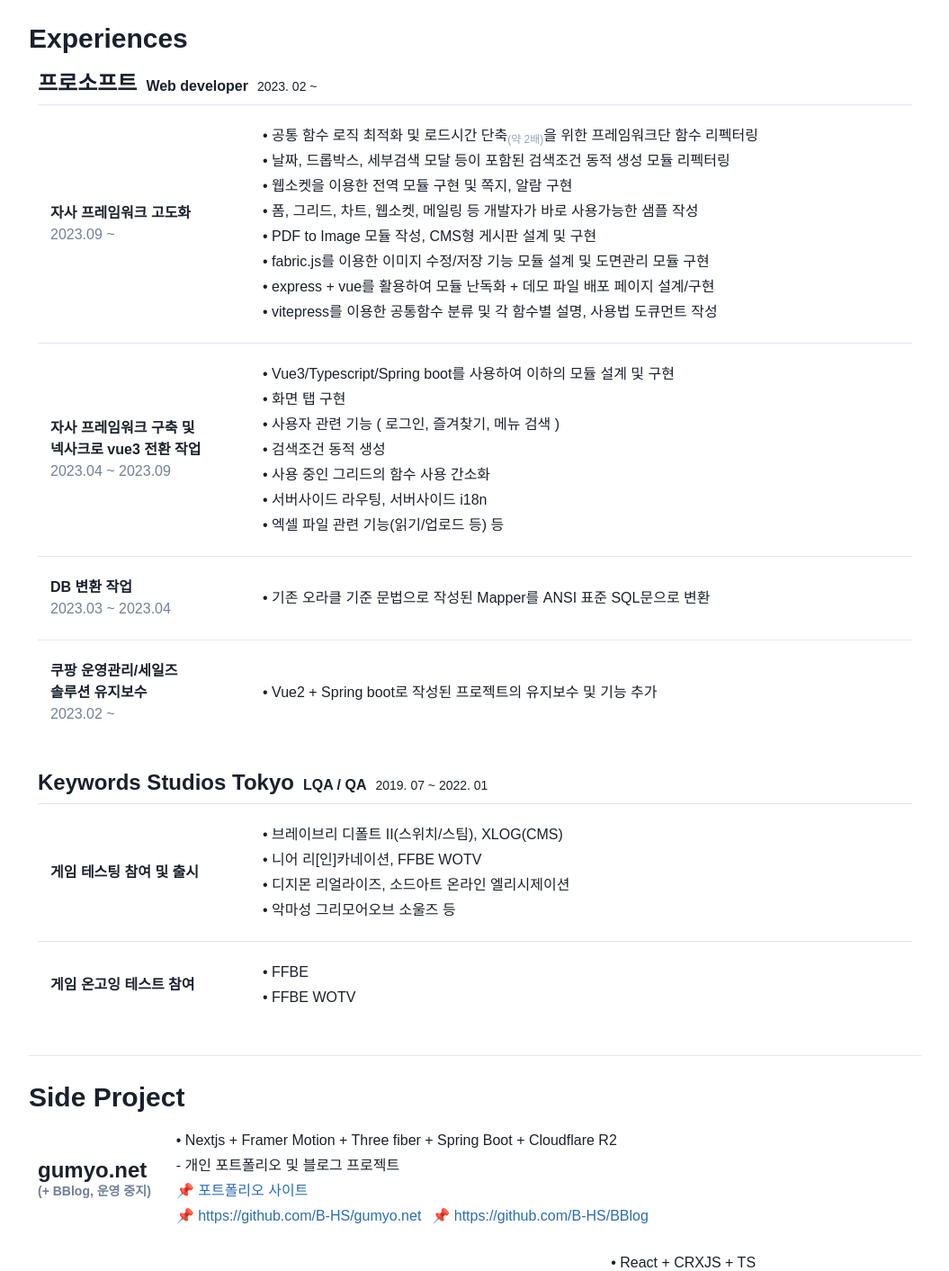
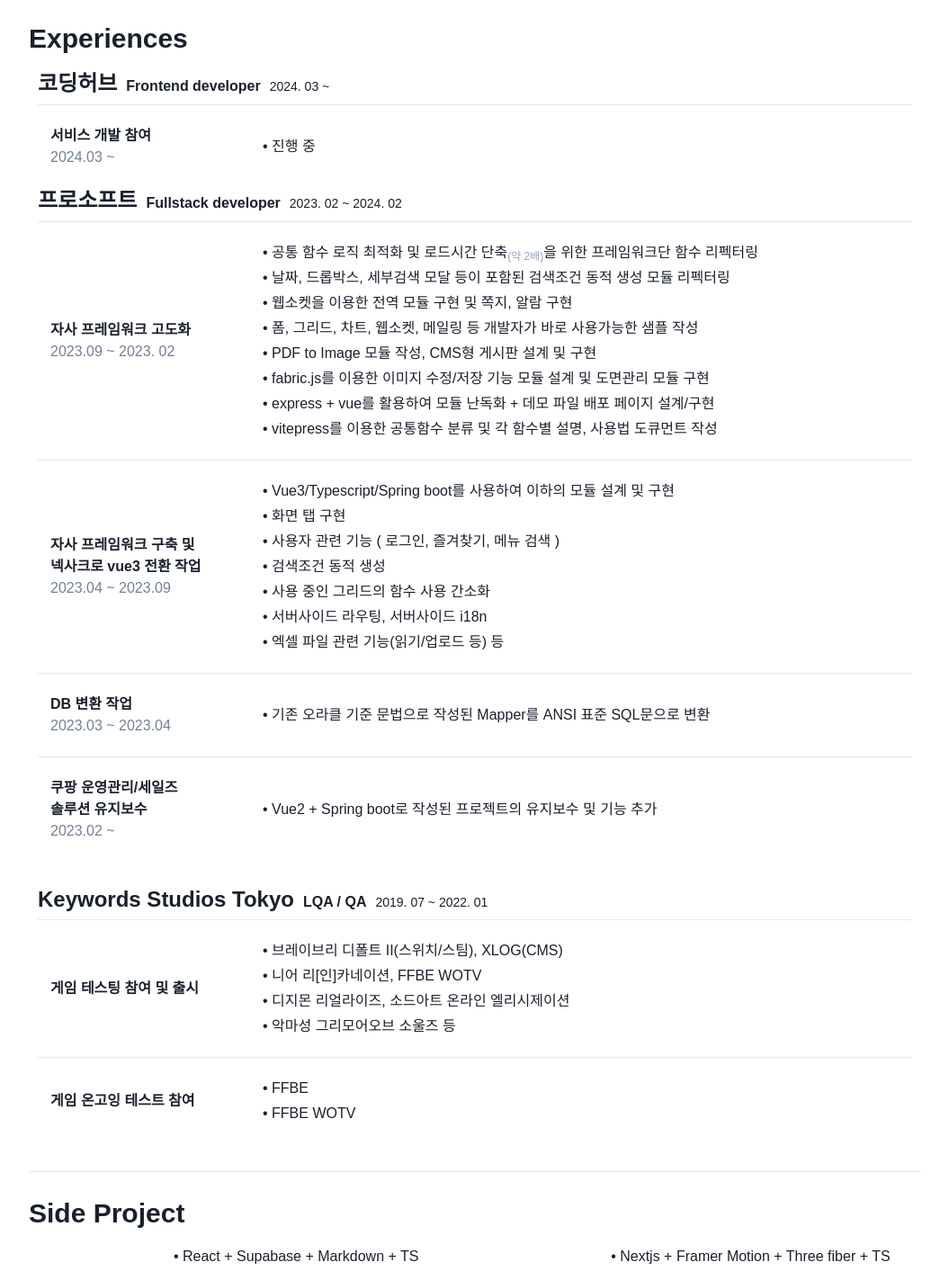
Before and after one commit to B-HS/RESUME, a Next.js app: page / in a window 1280 px wide. Shown: the part 680-2093 px from the top of the page at 90% size, without its empty margins (112-1167 px from the left). Built offline with nearby package versions, Linux system fonts and the light colour scheme.

Commit message:
Update Intro and experiences information

```diff
--- a/src/components/experiences/experiences.tsx
+++ b/src/components/experiences/experiences.tsx
@@ -1,6 +1,7 @@
 import { Box, Heading, Stack } from '@chakra-ui/react'
 import Keywords from './joblist/keywords'
 import Prosoft from './joblist/prosoft'
+import Codinghub from './joblist/codinghub'
 
 const Experiences = () => {
     return (
@@ -9,6 +10,7 @@ const Experiences = () => {
                 Experiences
             </Heading>
             <Stack p={2.5}>
+                <Codinghub />
                 <Prosoft />
                 <Keywords />
             </Stack>
--- /dev/null
+++ b/src/components/experiences/joblist/codinghub.tsx
@@ -0,0 +1,29 @@
+import { Box, Flex, HStack, Heading, Stack, StackDivider, Text } from '@chakra-ui/react'
+const Codinghub = () => {
+    return (
+        <Stack divider={<StackDivider />}>
+            <Flex gap={3} flexDir={'column'}>
+                <HStack alignItems={'baseline'} gap={2.5} flexWrap={'wrap'}>
+                    <Heading fontSize={'2xl'}>코딩허브</Heading>
+                    <Heading fontSize={'md'}>Frontend developer</Heading>
+                    <Text fontSize={'sm'}>2024. 03 ~ </Text>
+                </HStack>
+            </Flex>
+            <HStack p={3.5} flexWrap={'wrap'} justifyContent={'space-between'}>
+                <Box>
+                    <Text fontWeight={'bold'}>서비스 개발 참여</Text>
+                    <Text color={'gray.500'}>2024.03 ~</Text>
+                </Box>
+                <Box w={['75%', '100%', '75%', '75%', '75%']}>
+                    <Stack>
+                        <Flex flexDir={'column'} gap={1}>
+                            <Text> • 진행 중 </Text>
+                        </Flex>
+                    </Stack>
+                </Box>
+            </HStack>
+        </Stack>
+    )
+}
+
+export default Codinghub
--- a/src/components/experiences/joblist/prosoft.tsx
+++ b/src/components/experiences/joblist/prosoft.tsx
@@ -5,14 +5,14 @@ const Prosoft = () => {
             <Flex gap={3} flexDir={'column'}>
                 <HStack alignItems={'baseline'} gap={2.5} flexWrap={'wrap'}>
                     <Heading fontSize={'2xl'}>프로소프트</Heading>
-                    <Heading fontSize={'md'}>Web developer</Heading>
-                    <Text fontSize={'sm'}>2023. 02 ~ </Text>
+                    <Heading fontSize={'md'}>Fullstack developer</Heading>
+                    <Text fontSize={'sm'}>2023. 02 ~ 2024. 02 </Text>
                 </HStack>
             </Flex>
             <HStack p={3.5} flexWrap={'wrap'} justifyContent={'space-between'}>
                 <Box>
                     <Text fontWeight={'bold'}>자사 프레임워크 고도화</Text>
-                    <Text color={'gray.500'}>2023.09 ~</Text>
+                    <Text color={'gray.500'}>2023.09 ~ 2023. 02</Text>
                 </Box>
                 <Box w={['75%', '100%', '75%', '75%', '75%']}>
                     <Stack>
--- a/src/components/intro.tsx
+++ b/src/components/intro.tsx
@@ -10,7 +10,7 @@ const Intro = () => {
                 <Text>
                     23년 웹 개발을 시작하였으며 오라클 DB to MARIADB를 위한 ANSI표준 형태의 DB변환, 이후 Vue3와 TS를 이용하여 자사 프레임워크 개발 및
                     개발 중인 프레임워크를 이용하여 넥사크로로 작성된 AMS/WMS시스템의 Vue3의 전환 작업을 끝냈으며 이후 프레임워크 고도화를 진행
-                    중입니다.
+                    하였습니다.
                 </Text>
                 <Text>
                     프로소프트 회사에서는 vue를 이용한 프론트엔드 프레임워크 설계를 주도하였으며 공통 모듈 등의 설계및 개발을 진행해왔으며, 구축 후
@@ -18,8 +18,8 @@ const Intro = () => {
                     수행하였습니다.
                 </Text>
                 <Text>
-                    불편함을 해결하는 것을 주로 개발에 녹여내고 있습니다. 매일 확인하는 환율, 즐겨보는 웹툰 등의 없는 기능 등을 직접 손으로 구현 및
-                    배포해보았습니다.
+                    개인적인 개발로는 불편함을 해결하는 것을 주로 개발에 녹여내고 있습니다. 매일 확인하는 환율, 즐겨보는 웹툰 등의 없는 기능 등을 직접
+                    손으로 구현 및 배포해보았습니다.
                 </Text>
             </Stack>
         </Box>
--- a/src/components/sideproject/projects/gumyonetBblog.tsx
+++ b/src/components/sideproject/projects/gumyonetBblog.tsx
@@ -2,18 +2,29 @@ import { Flex, HStack, Heading, Link, Stack, Text } from '@chakra-ui/react'
 const GumyonetBblog = () => {
     return (
         <Flex gap={3} flexDir={'column'}>
-            <Flex alignItems={'baseline'} gap={2.5}>
-                <HStack w={'100%'} flexWrap={'wrap'}>
-                    <Heading w={['100%', '100%', '100%', '15%', '15%']} fontSize={'2xl'}>
-                        gumyo.net{' '}
-                        <Text fontSize={'sm'} color={'gray.500'}>
-                            (+ BBlog, 운영 중지)
-                        </Text>
+            <HStack alignItems={'baseline'} gap={2.5} flexWrap={'wrap'}>
+                <HStack w={['100%', '100%', '100%', '49%', '49%', '49%']} flexWrap={'wrap'}>
+                    <Heading w={['100%', '100%', '100%', '30%', '30%']} fontSize={'2xl'}>
+                        BBlog
                     </Heading>
                     <Stack>
                         <Flex flexDir={'column'} gap={1}>
-                            <Text> • Nextjs + Framer Motion + Three fiber + Spring Boot + Cloudflare R2 </Text>
-                            <Text> - 개인 포트폴리오 및 블로그 프로젝트</Text>
+                            <Text> • React + Supabase + Markdown + TS</Text>
+                            <Text> - 개인 블로그 </Text>
+                            <Link color={'blue.600'} href='https://blog.gumyo.net/'>
+                                📌 개인 블로그 사이트
+                            </Link>
+                        </Flex>
+                    </Stack>
+                </HStack>
+                <HStack w={['100%', '100%', '100%', '49%', '49%', '49%']} flexWrap={'wrap'}>
+                    <Heading w={['100%', '100%', '100%', '30%', '30%']} fontSize={'2xl'}>
+                        gumyo.net
+                    </Heading>
+                    <Stack>
+                        <Flex flexDir={'column'} gap={1}>
+                            <Text> • Nextjs + Framer Motion + Three fiber + TS</Text>
+                            <Text> - 개인 포트폴리오</Text>
                             <Flex gap={3} flexWrap={'wrap'}>
                                 <Link color={'blue.600'} href='https://gumyo.net/'>
                                     📌 포트폴리오 사이트
@@ -22,18 +33,10 @@ const GumyonetBblog = () => {
                                     📌 블로그 사이트 (리뉴얼 준비)
                                 </Link> */}
                             </Flex>
-                            <Flex gap={3} flexWrap={'wrap'}>
-                                <Link color={'blue.600'} href='https://github.com/B-HS/gumyo.net'>
-                                    📌 https://github.com/B-HS/gumyo.net
-                                </Link>
-                                <Link color={'blue.600'} href='https://github.com/B-HS/BBlog'>
-                                    📌 https://github.com/B-HS/BBlog
-                                </Link>
-                            </Flex>
                         </Flex>
                     </Stack>
                 </HStack>
-            </Flex>
+            </HStack>
         </Flex>
     )
 }
```
